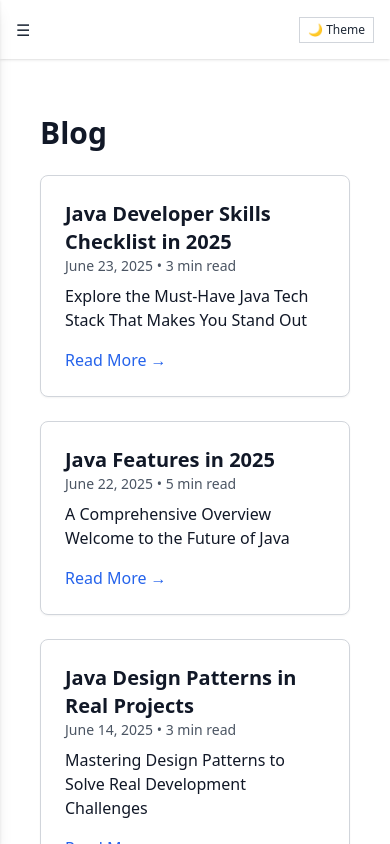
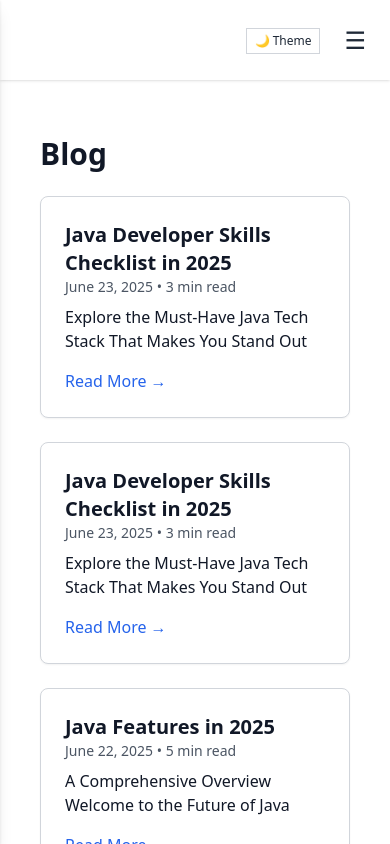
Before and after one commit to iammadhankumar/iammadhankumar.github.io, a React (Create React App) app: page /blog in a window 390 px wide. Built offline with nearby package versions, Linux system fonts and the light colour scheme.

Commit message:
navigation tweek, hamburger menu design fixes

```diff
--- a/src/App.js
+++ b/src/App.js
@@ -1,5 +1,5 @@
-import React, { useState, useEffect } from "react";
-import { useNavigate, BrowserRouter, Routes, Route } from "react-router-dom";
+import React, { useState, useEffect, useRef, useLayoutEffect } from "react";
+import { useNavigate, useLocation, BrowserRouter, Routes, Route } from "react-router-dom";
 
 import Sidebar from "./components/Sidebar";
 import ThemeToggle from "./components/ThemeToggle";
@@ -11,6 +11,8 @@ import Contact from "./pages/contact";
 import Store from "./pages/store";
 
 import { ThemeProvider } from "./components/ThemeContext";
+
+/* ───────────────────────── helpers ───────────────────────── */
 
 function RedirectHandler() {
   const navigate = useNavigate();
@@ -26,8 +28,21 @@ function RedirectHandler() {
   return null;
 }
 
+/* ───────────────────────── layout ────────────────────────── */
+
 function ThemedLayout() {
   const [mobileSidebarOpen, setMobileSidebarOpen] = useState(false);
+
+    /* ↧ NEW: scroll-to-top on every pathname change */
+  const mainRef   = useRef(null);
+  const location  = useLocation();
+
+  useLayoutEffect(() => {
+    if (mainRef.current) {
+      mainRef.current.scrollTo({ top: 0, left: 0, behavior: "instant" });
+    }
+  }, [location.pathname]);
+  /* ↥ END NEW */
 
   return (
     <div className="bg-white dark:bg-gray-900 text-gray-900 dark:text-gray-100 transition-colors duration-300">
@@ -51,22 +66,27 @@ function ThemedLayout() {
       {/* Main content */}
       <div className="md:ml-64 h-screen flex flex-col overflow-hidden">
         {/* Top bar with hamburger and theme toggle */}
-        <div className="flex items-center justify-between p-4 shadow md:shadow-none">
+        <div className="flex items-center justify-end p-4 shadow md:shadow-none space-x-4">
+
+            {/* Theme toggle — left on mobile, right on desktop */}
+            <div className="md:ml-auto">
+              <ThemeToggle />
+            </div>
           {/* Hamburger for mobile */}
           <button
-            className="md:hidden text-gray-800 dark:text-gray-200"
+            className="md:hidden text-gray-800 dark:text-gray-200 text-2xl p-2 rounded-md hover:bg-gray-100 dark:hover:bg-gray-700 focus:outline-none focus:ring-2 focus:ring-offset-2 focus:ring-blue-500"
             onClick={() => setMobileSidebarOpen(true)}
           >
             ☰
           </button>
           {/* Theme Toggle on right */}
-          <div className="ml-auto">
+          {/* <div className="ml-auto">
             <ThemeToggle />
-          </div>
+          </div> */}
         </div>
 
         {/* Routes content */}
-        <main className="flex-1 overflow-y-auto p-4">
+        <main ref={mainRef} className="flex-1 overflow-y-auto p-4">
           <RedirectHandler />
           <Routes>
             <Route path="/" element={<Home />} />
@@ -81,6 +101,8 @@ function ThemedLayout() {
   );
 }
 
+/* ───────────────────────── app root ──────────────────────── */
+
 function App() {
   return (
     <ThemeProvider>
--- a/src/data/blogs.js
+++ b/src/data/blogs.js
@@ -34,6 +34,13 @@ const blogPosts = [
     description: 'Explore the Must-Have Java Tech Stack That Makes You Stand Out',
     url: 'https://dev.to/iammadhankumar/java-developer-skills-checklist-in-2025-9i4',
   },
+  {
+    title: 'Java Developer Skills Checklist in 2025',
+    date: 'June 23, 2025',
+    readTime: '3 min read',
+    description: 'Explore the Must-Have Java Tech Stack That Makes You Stand Out',
+    url: 'https://dev.to/iammadhankumar/java-developer-skills-checklist-in-2025-9i4',
+  },
   // Add more blog objects with readTime...
 ];
 
--- a/src/pages/blog.jsx
+++ b/src/pages/blog.jsx
@@ -35,7 +35,7 @@ const Blog = () => {
               rel="noopener noreferrer"
               className="inline-block text-blue-600 dark:text-blue-400 font-medium hover:underline"
             >
-              Read More →
+              Read&nbsp;More&nbsp;→
             </a>
           </div>
         ))}
@@ -43,23 +43,31 @@ const Blog = () => {
 
       {/* Pagination Controls */}
       <div className="flex justify-center items-center mt-10 space-x-4">
+        {/* Render PREVIOUS only when we are beyond page 1 */}
+        {currentPage > 1 && (
           <button
-          onClick={() => setCurrentPage((prev) => Math.max(prev - 1, 1))}
+            onClick={() => setCurrentPage((prev) => prev - 1)}
             className="btn btn-outline btn-sm"
-          disabled={currentPage === 1}
+            type="button"
           >
-          Previous
+            Prev
           </button>
+        )}
+
         <span className="text-sm opacity-70">
-          Page {currentPage} of {totalPages}
+          Page {currentPage} of {totalPages || 1}
         </span>
+
+        {/* Render NEXT only when there is another page */}
+        {currentPage < totalPages && (
           <button
-          onClick={() => setCurrentPage((prev) => Math.min(prev + 1, totalPages))}
+            onClick={() => setCurrentPage((prev) => prev + 1)}
             className="btn btn-outline btn-sm"
-          disabled={currentPage === totalPages}
+            type="button"
           >
             Next
           </button>
+        )}
       </div>
     </div>
   );
```
Also changed, not shown: 16 other files (tests, documents, lock files or other folders). Lines whose indentation alone changed are shown as unchanged.
